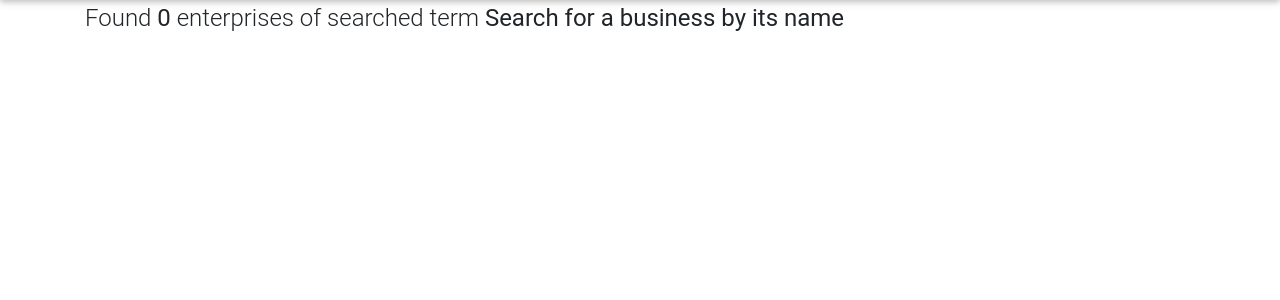
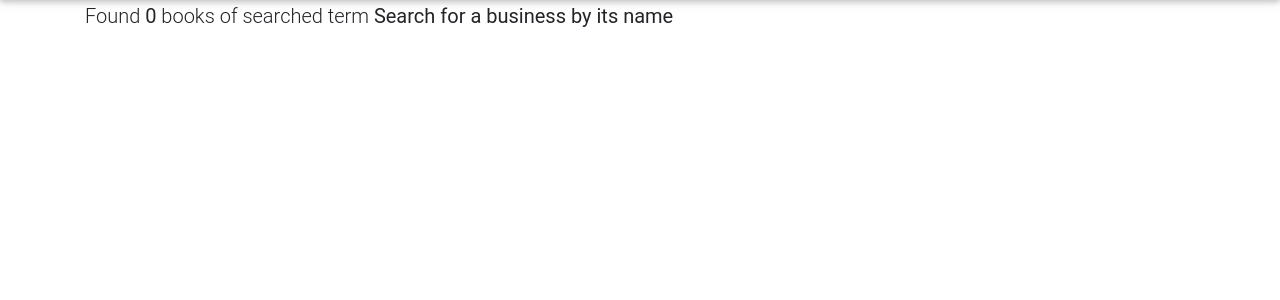
Before and after one commit to omololevy/E-books, a Django app: page /search/ in a window 1280 px wide. Shown: the part 65-365 px from the top of the page. Run offline with Django 3.2, Linux system fonts and the light colour scheme; some libraries are stand-ins or nearby versions; some web fonts are replaced.

Commit message:
Added styling

```diff
--- a/library/templates/search.html
+++ b/library/templates/search.html
@@ -4,7 +4,7 @@
     {% if businesses %}
     <h5>Found <b>{{ businesses|length }}</b> books of searched term <b>{{ message }}</b></h5>
     {% else %}
-    <h4>Found <b> 0</b> enterprises of searched term <b>{{ message }}</b></h4>
+    <h5>Found <b> 0</b> books of searched term <b>{{ message }}</b></h5>
     {% endif %}
     <div class="row">
         {% if businesses %}
```
